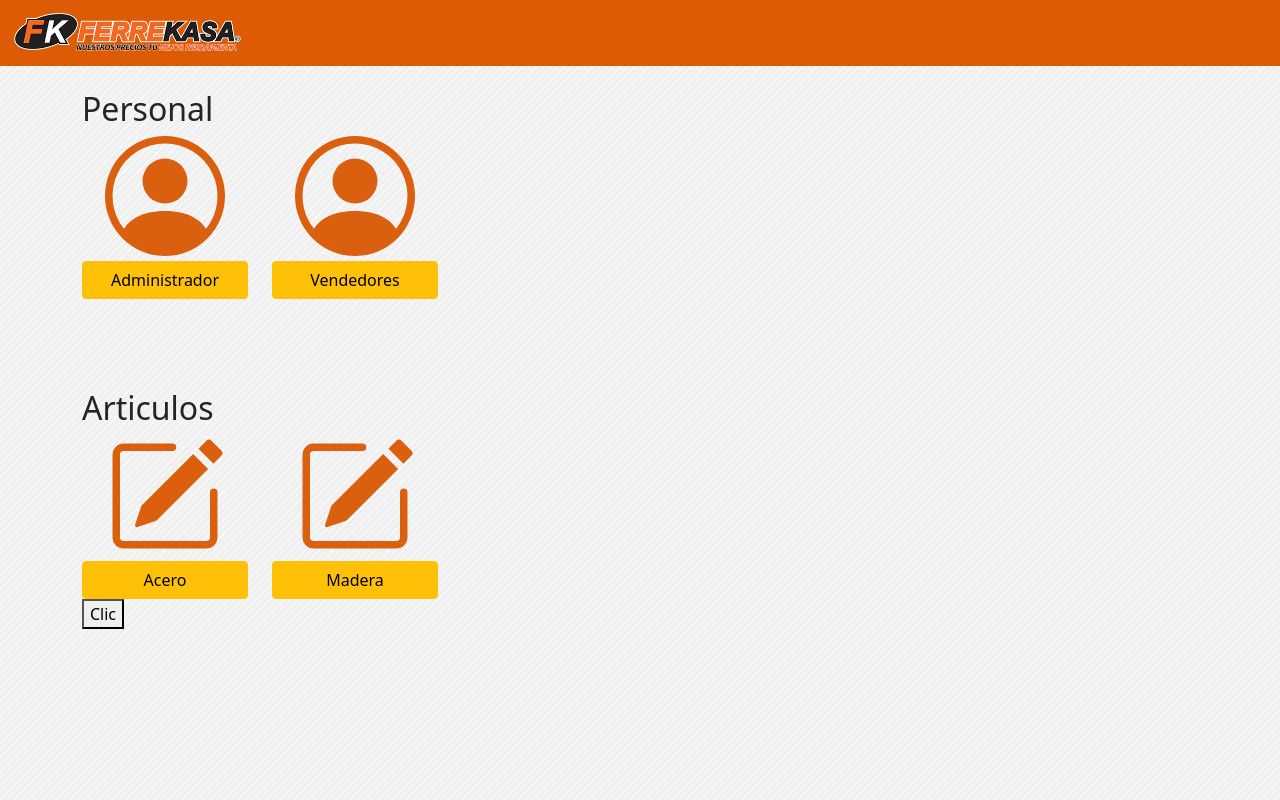
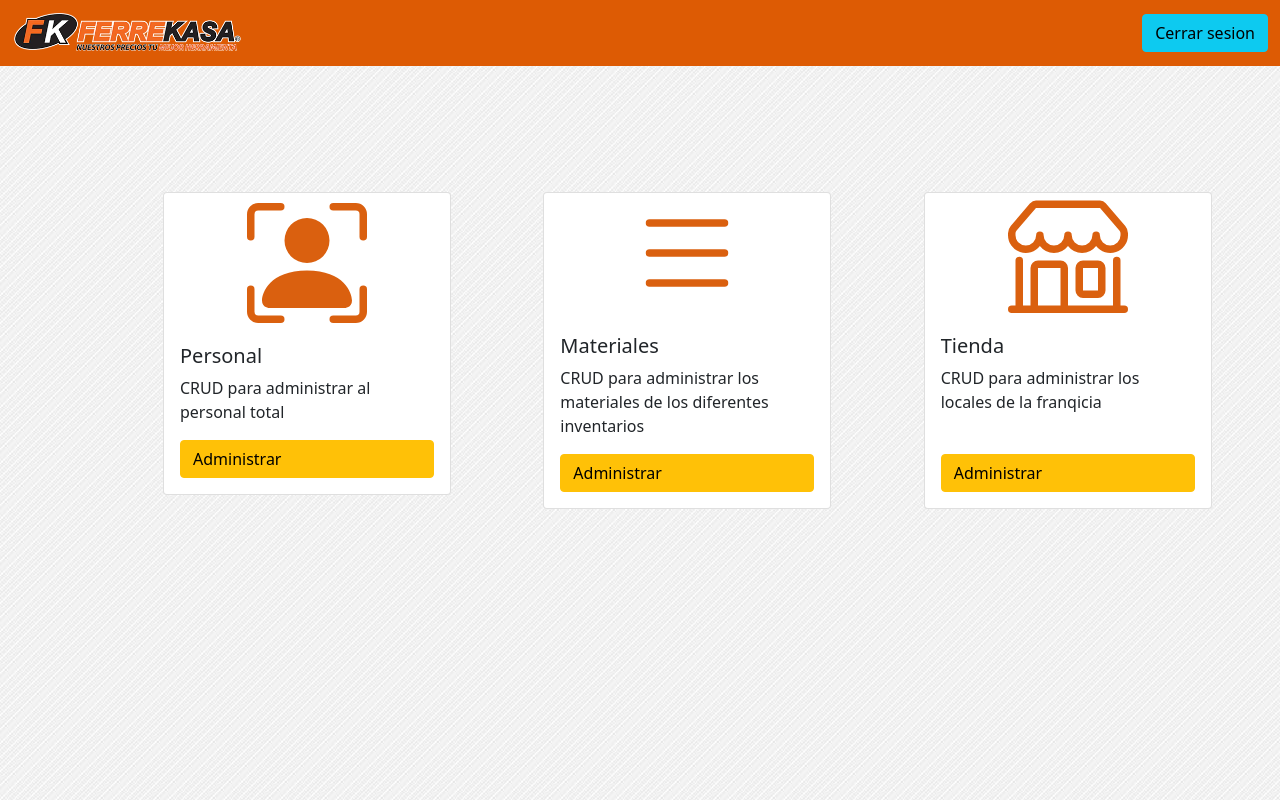
Before and after one commit to VilaxG/Ferrakasa, a PHP site: page /adminpage.php in a window 1280 px wide. Run offline with PHP 8.4, Linux system fonts and the light colour scheme.

Commit message:
materiales

```diff
--- a/ProyASSO/adminpage.php
+++ b/ProyASSO/adminpage.php
@@ -8,6 +8,7 @@
     <title>Document</title>
     <link href="https://cdn.jsdelivr.net/npm/bootstrap@5.1.3/dist/css/bootstrap.min.css" rel="stylesheet"
         integrity="sha384-1BmE4kWBq78iYhFldvKuhfTAU6auU8tT94WrHftjDbrCEXSU1oBoqyl2QvZ6jIW3" crossorigin="anonymous">
+    <link rel="stylesheet" href="https://cdn.jsdelivr.net/npm/bootstrap-icons@1.8.2/font/bootstrap-icons.css">
     <link rel="stylesheet" href="control.css">
 </head>
 
@@ -21,75 +22,81 @@
                 aria-controls="navbarText" aria-expanded="false" aria-label="Toggle navigation">
                 <span class="navbar-toggler-icon"></span>
             </button>
-            <!--<div class="collapse navbar-collapse" id="navbarText">
+            <div class="collapse navbar-collapse" id="navbarText">
                 <ul class="navbar-nav me-auto mb-2 mb-lg-0">
                     <li class="nav-item">
-                        <a class="nav-link active" aria-current="page" href="#sec1">Altas</a>
-                    </li>
-                    <li class="nav-item">
-                        <a class="nav-link active" href="#sec2">Bajas</a>
-                    </li>
-                    <li class="nav-item">
-                        <a class="nav-link" href="#sec3">Modificaciones</a>
-                    </li>
-                    <li class="nav-item">
-                        <a class="nav-link" href="Admnistrador.html">Salir</a>
+
                     </li>
                 </ul>
-                <span class="navbar-text">
-                    Navbar text with an inline element
+                <span class="navbar-item">
+                    <a href="#administrador.php" class="btn btn-info    ">Cerrar sesion</a>
                 </span>
             </div>
--->
         </div>
     </nav>
-    <div class="container secciones">
-        <div class="row seccion">
-            <h2>Personal</h2>
-            <div class="col-2 icono">
+    <div class=" secciones">
+        <div class="row justify-content-evenly  seccion" style="margin-top: 15%;">
+            <div class="col-2">
+                <div class="card" style="width: 18rem;">
                     <svg xmlns="http://www.w3.org/2000/svg" width="120" height="120" fill="currentColor"
-                    class="bi bi-person-circle" viewBox="0 0 16 16">
-                    <path d="M11 6a3 3 0 1 1-6 0 3 3 0 0 1 6 0z" />
-                    <path fill-rule="evenodd"
-                        d="M0 8a8 8 0 1 1 16 0A8 8 0 0 1 0 8zm8-7a7 7 0 0 0-5.468 11.37C3.242 11.226 4.805 10 8 10s4.757 1.225 5.468 2.37A7 7 0 0 0 8 1z" />
+                        class="bi bi-person-bounding-box card-img-top" viewBox="0 0 16 16"
+                        style="margin-top: 10px; color: rgb(218, 96, 15);">
+                        <path
+                            d="M1.5 1a.5.5 0 0 0-.5.5v3a.5.5 0 0 1-1 0v-3A1.5 1.5 0 0 1 1.5 0h3a.5.5 0 0 1 0 1h-3zM11 .5a.5.5 0 0 1 .5-.5h3A1.5 1.5 0 0 1 16 1.5v3a.5.5 0 0 1-1 0v-3a.5.5 0 0 0-.5-.5h-3a.5.5 0 0 1-.5-.5zM.5 11a.5.5 0 0 1 .5.5v3a.5.5 0 0 0 .5.5h3a.5.5 0 0 1 0 1h-3A1.5 1.5 0 0 1 0 14.5v-3a.5.5 0 0 1 .5-.5zm15 0a.5.5 0 0 1 .5.5v3a1.5 1.5 0 0 1-1.5 1.5h-3a.5.5 0 0 1 0-1h3a.5.5 0 0 0 .5-.5v-3a.5.5 0 0 1 .5-.5z" />
+                        <path d="M3 14s-1 0-1-1 1-4 6-4 6 3 6 4-1 1-1 1H3zm8-9a3 3 0 1 1-6 0 3 3 0 0 1 6 0z" />
                     </svg>
-                <a class="btn btn-warning" href="#" role="button"> Administrador</a>
-            </div>
-            <div class="col-2 icono">
-                <svg xmlns="http://www.w3.org/2000/svg" width="120" height="120" fill="currentColor"
-                    class="bi bi-person-circle" viewBox="0 0 16 16">
-                    <path d="M11 6a3 3 0 1 1-6 0 3 3 0 0 1 6 0z" />
-                    <path fill-rule="evenodd"
-                        d="M0 8a8 8 0 1 1 16 0A8 8 0 0 1 0 8zm8-7a7 7 0 0 0-5.468 11.37C3.242 11.226 4.805 10 8 10s4.757 1.225 5.468 2.37A7 7 0 0 0 8 1z" />
-                </svg>
-                <a class="btn btn-warning" href="personal.php" role="button">Vendedores</a>
+
+                    <div class="card-body">
+                        <h5 class="card-title">Personal</h5>
+                        <p class="card-text">
+                            CRUD para administrar al personal total
+                            <br>
+                        </p>
+                        <a href="personal.php" class="btn btn-warning">Administrar</a>
                     </div>
                 </div>
-        <div class="row seccion">
-            <h2>Articulos</h2>
-            <div class="col-2 icono">
+            </div>
+
+            <div class="col-2">
+                <div class="card" style="width: 18rem;">
                     <svg xmlns="http://www.w3.org/2000/svg" width="120" height="120" fill="currentColor"
-                    class="bi bi-pencil-square" viewBox="0 0 16 16">
-                    <path
-                        d="M15.502 1.94a.5.5 0 0 1 0 .706L14.459 3.69l-2-2L13.502.646a.5.5 0 0 1 .707 0l1.293 1.293zm-1.75 2.456-2-2L4.939 9.21a.5.5 0 0 0-.121.196l-.805 2.414a.25.25 0 0 0 .316.316l2.414-.805a.5.5 0 0 0 .196-.12l6.813-6.814z" />
+                        class="bi bi-list card-img-top" viewBox="0 0 16 16" style="color: rgb(218, 96, 15);">
                         <path fill-rule="evenodd"
-                        d="M1 13.5A1.5 1.5 0 0 0 2.5 15h11a1.5 1.5 0 0 0 1.5-1.5v-6a.5.5 0 0 0-1 0v6a.5.5 0 0 1-.5.5h-11a.5.5 0 0 1-.5-.5v-11a.5.5 0 0 1 .5-.5H9a.5.5 0 0 0 0-1H2.5A1.5 1.5 0 0 0 1 2.5v11z" />
+                            d="M2.5 12a.5.5 0 0 1 .5-.5h10a.5.5 0 0 1 0 1H3a.5.5 0 0 1-.5-.5zm0-4a.5.5 0 0 1 .5-.5h10a.5.5 0 0 1 0 1H3a.5.5 0 0 1-.5-.5zm0-4a.5.5 0 0 1 .5-.5h10a.5.5 0 0 1 0 1H3a.5.5 0 0 1-.5-.5z" />
                     </svg>
-                <a class="btn btn-warning" href="#" role="button">Acero</a>
-            </div>
-            <div class="col-2 icono">
-                <svg xmlns="http://www.w3.org/2000/svg" width="120" height="120" fill="currentColor"
-                    class="bi bi-pencil-square" viewBox="0 0 16 16">
-                    <path
-                        d="M15.502 1.94a.5.5 0 0 1 0 .706L14.459 3.69l-2-2L13.502.646a.5.5 0 0 1 .707 0l1.293 1.293zm-1.75 2.456-2-2L4.939 9.21a.5.5 0 0 0-.121.196l-.805 2.414a.25.25 0 0 0 .316.316l2.414-.805a.5.5 0 0 0 .196-.12l6.813-6.814z" />
-                    <path fill-rule="evenodd"
-                        d="M1 13.5A1.5 1.5 0 0 0 2.5 15h11a1.5 1.5 0 0 0 1.5-1.5v-6a.5.5 0 0 0-1 0v6a.5.5 0 0 1-.5.5h-11a.5.5 0 0 1-.5-.5v-11a.5.5 0 0 1 .5-.5H9a.5.5 0 0 0 0-1H2.5A1.5 1.5 0 0 0 1 2.5v11z" />
-                </svg>
-                <a class="btn btn-warning" href="#" role="button">Madera</a>
+
+                    <div class="card-body">
+                        <h5 class="card-title">Materiales</h5>
+                        <p class="card-text">
+                            CRUD para administrar los materiales de los diferentes inventarios
+                        </p>
+                        <a href="material.php" class="btn btn-warning">Administrar</a>
                     </div>
                 </div>
+            </div>
+
+            <div class="col-2">
+                <div class="card" style="width: 18rem;">
+                    <svg xmlns="http://www.w3.org/2000/svg" width="120" height="120" fill="currentColor"
+                        class="bi bi-shop card-img-top" viewBox="0 0 16 16" style="color: rgb(218, 96, 15);">
+                        <path
+                            d="M2.97 1.35A1 1 0 0 1 3.73 1h8.54a1 1 0 0 1 .76.35l2.609 3.044A1.5 1.5 0 0 1 16 5.37v.255a2.375 2.375 0 0 1-4.25 1.458A2.371 2.371 0 0 1 9.875 8 2.37 2.37 0 0 1 8 7.083 2.37 2.37 0 0 1 6.125 8a2.37 2.37 0 0 1-1.875-.917A2.375 2.375 0 0 1 0 5.625V5.37a1.5 1.5 0 0 1 .361-.976l2.61-3.045zm1.78 4.275a1.375 1.375 0 0 0 2.75 0 .5.5 0 0 1 1 0 1.375 1.375 0 0 0 2.75 0 .5.5 0 0 1 1 0 1.375 1.375 0 1 0 2.75 0V5.37a.5.5 0 0 0-.12-.325L12.27 2H3.73L1.12 5.045A.5.5 0 0 0 1 5.37v.255a1.375 1.375 0 0 0 2.75 0 .5.5 0 0 1 1 0zM1.5 8.5A.5.5 0 0 1 2 9v6h1v-5a1 1 0 0 1 1-1h3a1 1 0 0 1 1 1v5h6V9a.5.5 0 0 1 1 0v6h.5a.5.5 0 0 1 0 1H.5a.5.5 0 0 1 0-1H1V9a.5.5 0 0 1 .5-.5zM4 15h3v-5H4v5zm5-5a1 1 0 0 1 1-1h2a1 1 0 0 1 1 1v3a1 1 0 0 1-1 1h-2a1 1 0 0 1-1-1v-3zm3 0h-2v3h2v-3z" />
+                    </svg>
+
+                    <div class="card-body">
+                        <h5 class="card-title">Tienda</h5>
+                        <p class="card-text">
+                            CRUD para administrar los locales de la franqicia
+                            <br><br>
+                        </p>
+                        <a href="tienda.php" class="btn btn-warning">Administrar</a>
+                    </div>
+                </div>
+            </div>
+        </div>
+
+        <!--
         <button onclick="aparecer('externa')">Clic</button>
-
         <div class="externa col-10" id="externa">
             <p>Lorem ipsum dolor, sit amet consectetur adipisicing elit. Cumque labore voluptatum rerum eius quasi
                 explicabo totam enim voluptatem laudantium cum iste, consectetur, nam illum harum ipsum expedita
@@ -116,6 +123,7 @@
                 .</p>
             <button onclick="aparecer('externa')">Cerrar</button>
         </div>
+-->
 
     </div>
     <script src="adminpage.js"></script>
--- a/ProyASSO/control.css
+++ b/ProyASSO/control.css
@@ -24,6 +24,7 @@ html {
 
 .seccion a{
     width: 100%;
+    display: flex;
 }
 
 .seccion img {
@@ -31,7 +32,7 @@ html {
     height: 50%;
 }
 
-.icono svg{
+svg{
     /*background-color: blue;*/
     color: rgb(218, 96, 15);
     width: 100%;
--- a/ProyASSO/personal.php
+++ b/ProyASSO/personal.php
@@ -49,7 +49,7 @@ $query = mysqli_query($conn, $sql);
         <div class="row">
             <div class="col-3">
                 <h2>Registrar nuevos vendedores</h2>
-                <form action="a_vendedor.php" method="POST">
+                <form action="vendedor_a.php" method="POST">
                     <input type="text" class="form-control " name="id_vendedor" placeholder="Id del vendedor">
                     <input type="text" class="form-control " name="nombre" placeholder="Nombre">
                     <input type="text" class="form-control " name="apellidos" placeholder="Apellidos">
```
Also changed, not shown: ProyASSO/bi.css (added, +41 -0 lines), ProyASSO/bi.php (added, +83 -0 lines), ProyASSO/login.php (+9 -9 lines), ProyASSO/administrador.php (renamed from ProyASSO/Admnistrador.php). Lines whose indentation alone changed are shown as unchanged.
